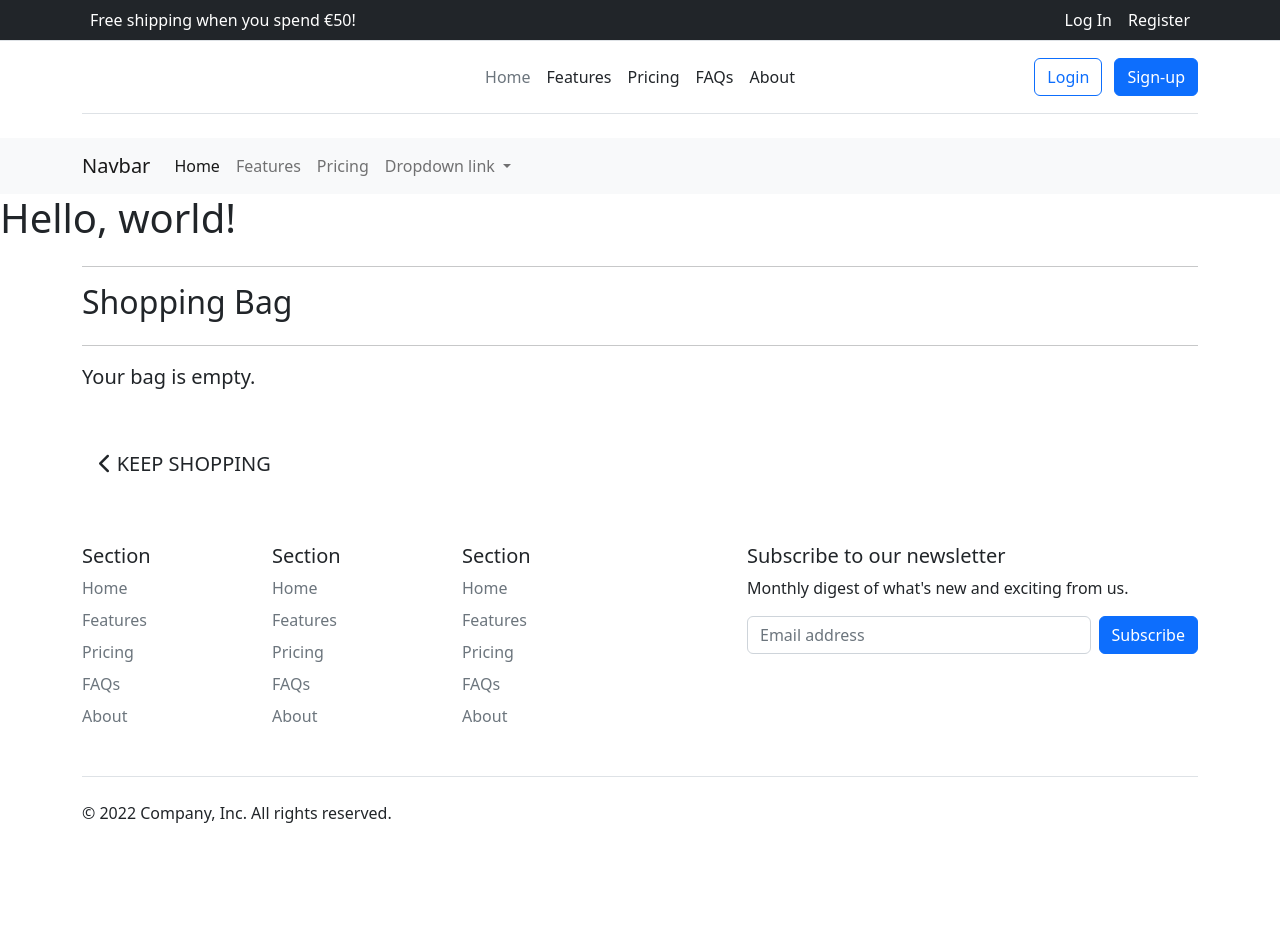
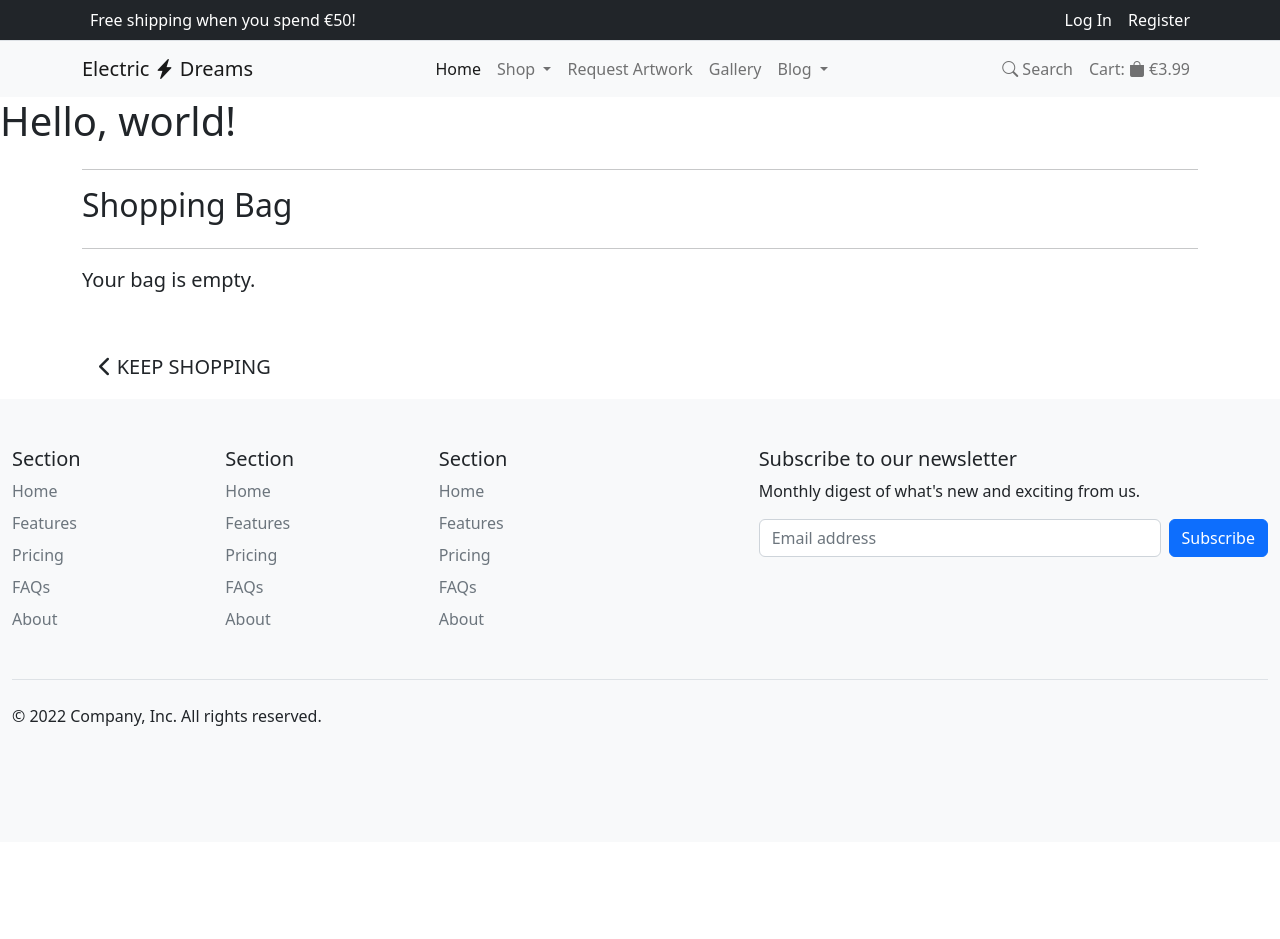
Before and after one commit to neil314159/portfolio-project-5, a Django app: page /bag/ in a window 1280 px wide. After the commit the page ends 726 px from the top, so only its background shows below. Run offline with Django 3.2, Linux system fonts and the light colour scheme; some libraries are stand-ins or nearby versions.

Commit message:
Fix spacing on bootstrap navbar header

```diff
--- a/templates/base.html
+++ b/templates/base.html
@@ -15,6 +15,7 @@
     {% block corecss %}
     <link href="https://cdn.jsdelivr.net/npm/bootstrap@5.2.0/dist/css/bootstrap.min.css" rel="stylesheet"
         integrity="sha384-gH2yIJqKdNHPEq0n4Mqa/HGKIhSkIHeL5AyhkYV8i59U5AR6csBvApHHNl/vI1Bx" crossorigin="anonymous">
+        <link rel="stylesheet" href="https://cdn.jsdelivr.net/npm/bootstrap-icons@1.9.1/font/bootstrap-icons.css">
     <link rel="stylesheet" href="{% static 'css/base.css' %}">
     {% endblock %}
 
--- a/templates/includes/footer.html
+++ b/templates/includes/footer.html
@@ -1,4 +1,4 @@
-<div class="container">
+<div class="container-fluid bg-light">
     <footer class="py-5">
       <div class="row">
         <div class="col-6 col-md-2 mb-3">
--- a/templates/includes/navbar.html
+++ b/templates/includes/navbar.html
@@ -17,55 +17,58 @@
     </ul>
   </div>
 </nav>
-<div class="container">
-  <header class="d-flex flex-wrap align-items-center justify-content-center justify-content-md-between py-3 mb-4 border-bottom">
-    <a href="/" class="d-flex align-items-center col-md-3 mb-2 mb-md-0 text-dark text-decoration-none">
-      <svg class="bi me-2" width="40" height="32" role="img" aria-label="Bootstrap"><use xlink:href="#bootstrap"/></svg>
-    </a>
 
-    <ul class="nav col-12 col-md-auto mb-2 justify-content-center mb-md-0">
-      <li><a href="#" class="nav-link px-2 link-secondary">Home</a></li>
-      <li><a href="#" class="nav-link px-2 link-dark">Features</a></li>
-      <li><a href="#" class="nav-link px-2 link-dark">Pricing</a></li>
-      <li><a href="#" class="nav-link px-2 link-dark">FAQs</a></li>
-      <li><a href="#" class="nav-link px-2 link-dark">About</a></li>
-    </ul>
-
-    <div class="col-md-3 text-end">
-      <button type="button" class="btn btn-outline-primary me-2">Login</button>
-      <button type="button" class="btn btn-primary">Sign-up</button>
-    </div>
-  </header>
-</div>
 
 <nav class="navbar navbar-expand-lg bg-light">
   <div class="container">
-    <a class="navbar-brand" href="#">Navbar</a>
+    <a class="navbar-brand" href="#">Electric <i class="bi bi-lightning-charge-fill"></i> Dreams</a>
     <button class="navbar-toggler" type="button" data-bs-toggle="collapse" data-bs-target="#navbarNavDropdown" aria-controls="navbarNavDropdown" aria-expanded="false" aria-label="Toggle navigation">
       <span class="navbar-toggler-icon"></span>
     </button>
     <div class="collapse navbar-collapse" id="navbarNavDropdown">
-      <ul class="navbar-nav">
+      <ul class="navbar-nav ms-auto mb-2 mb-lg-0">
         <li class="nav-item">
           <a class="nav-link active" aria-current="page" href="#">Home</a>
         </li>
-        <li class="nav-item">
-          <a class="nav-link" href="#">Features</a>
+        <li class="nav-item dropdown">
+          <a class="nav-link dropdown-toggle" href="#" role="button" data-bs-toggle="dropdown" aria-expanded="false">
+            Shop
+          </a>
+          <ul class="dropdown-menu">
+            <li><a class="dropdown-item" href="#">All Products</a></li>
+            <li><a class="dropdown-item" href="#">Poster</a></li>
+            <li><a class="dropdown-item" href="#">Sculpture</a></li>
+            <li><a class="dropdown-item" href="#">Scientists</a></li>
+
+
+          </ul>
         </li>
         <li class="nav-item">
-          <a class="nav-link" href="#">Pricing</a>
+          <a class="nav-link" href="#">Request Artwork</a>
         </li>
+        <li class="nav-item">
+          <a class="nav-link" href="#">Gallery</a>
+        </li>
+
         <li class="nav-item dropdown">
           <a class="nav-link dropdown-toggle" href="#" role="button" data-bs-toggle="dropdown" aria-expanded="false">
-            Dropdown link
+            Blog
           </a>
           <ul class="dropdown-menu">
-            <li><a class="dropdown-item" href="#">Action</a></li>
-            <li><a class="dropdown-item" href="#">Another action</a></li>
-            <li><a class="dropdown-item" href="#">Something else here</a></li>
+            <li><a class="dropdown-item" href="#">Guides</a></li>
+            <li><a class="dropdown-item" href="#">Poetry Corner</a></li>
+
           </ul>
         </li>
       </ul>
+      <ul class="navbar-nav ms-auto">
+
+     <li> <a href="#" class="nav-link px-2"><i class="bi bi-search"></i> Search  </a> </li>
+
+     <li><a href="#" class="nav-link px-2"> Cart: <i class="bi bi-bag-fill"></i> €3.99 </a> </li>
+      </ul>
     </div>
+
   </div>
+
 </nav>
```
